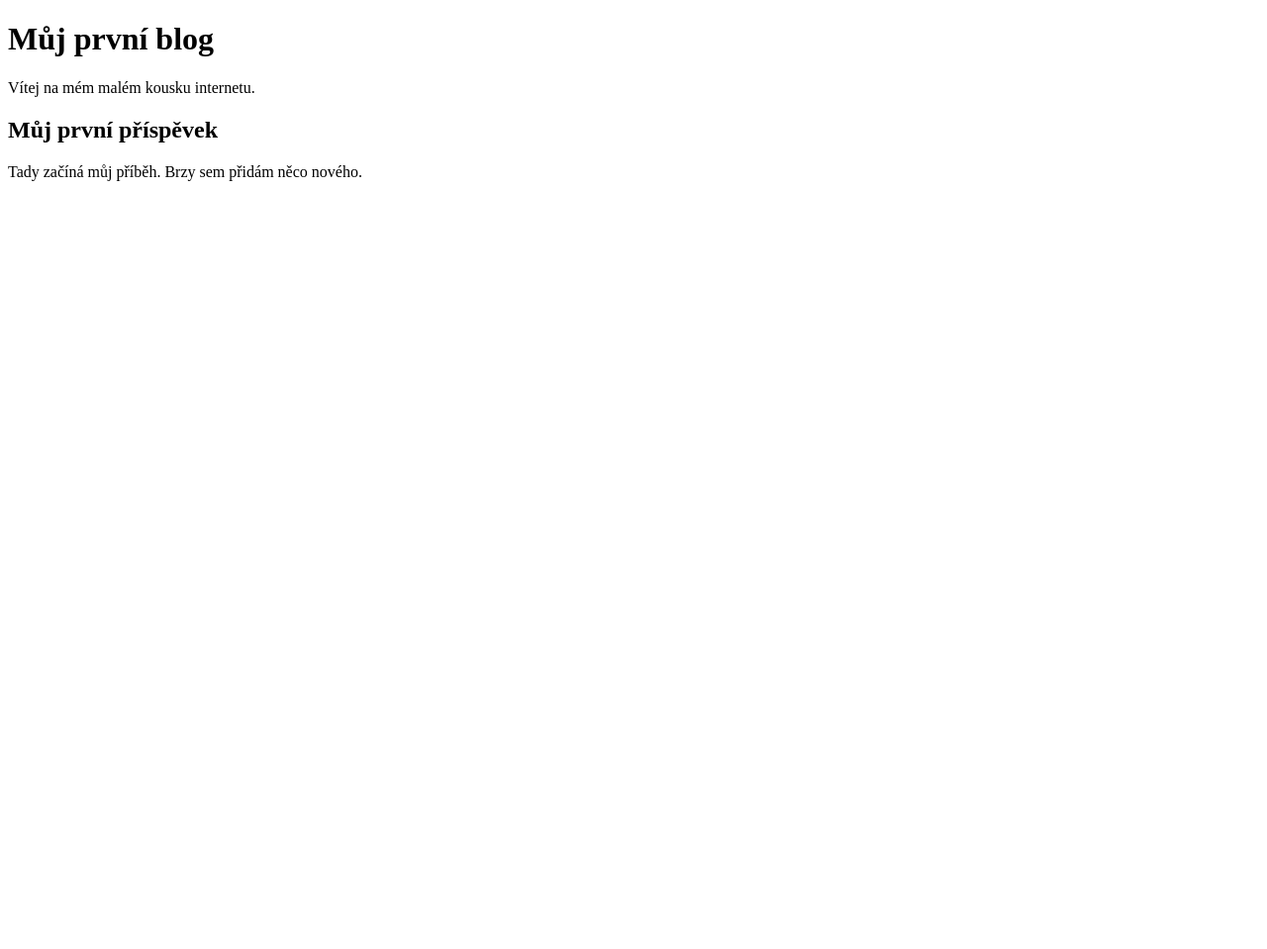
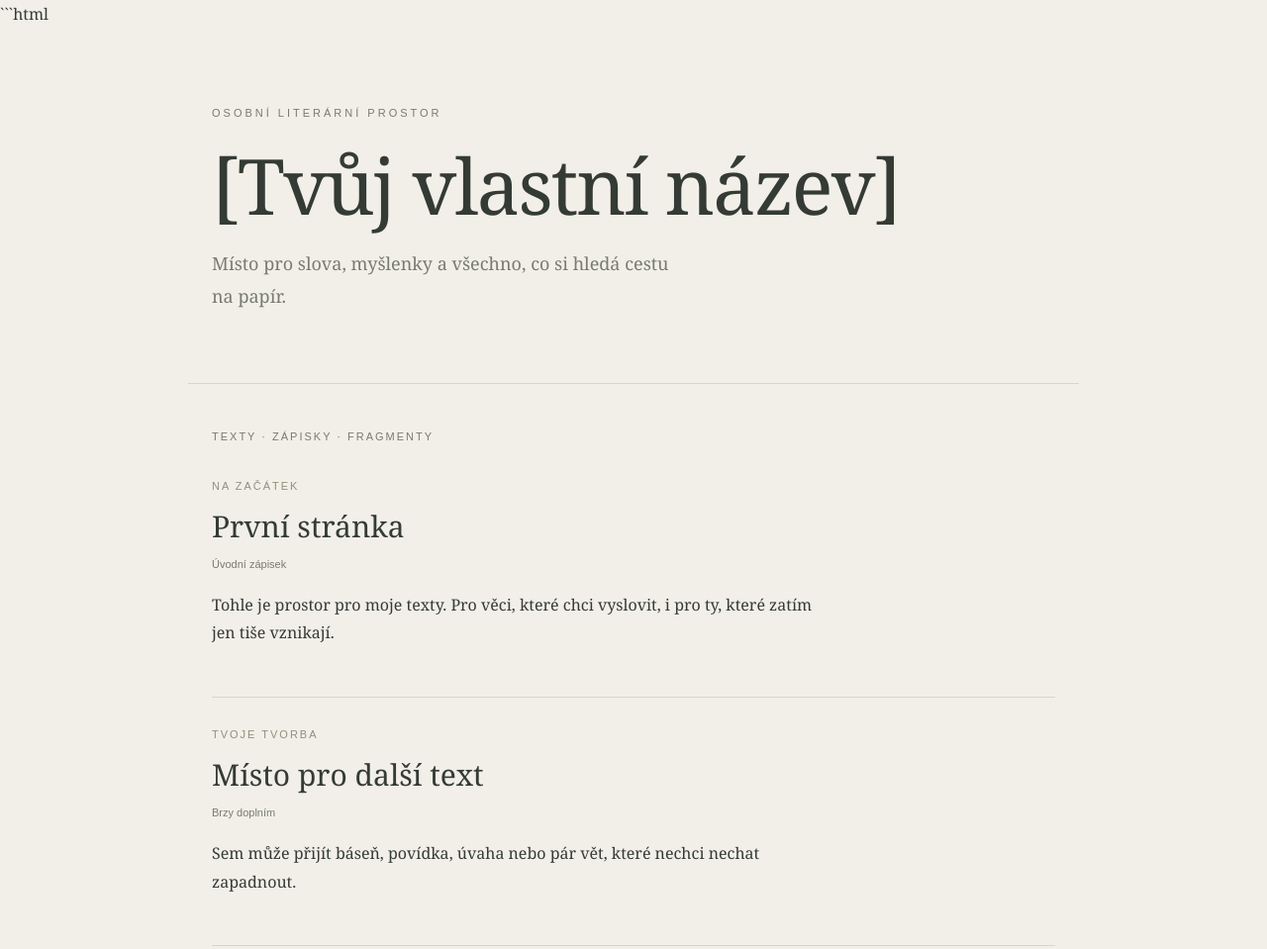
Before and after one commit to zofiecerovska/Muj-blog, a plain HTML site: page index.html in a window 1280 px wide. Shown: the top 959 px of the page at 99% size. Before the commit the page ends 800 px from the top, so only its background shows below. Drawn offline with Linux system fonts and the light colour scheme.

Commit message:
Update title and structure of index.html

````diff
--- a/index.html
+++ b/index.html
@@ -1,15 +1,153 @@
+```html
 <!DOCTYPE html>
 <html lang="cs">
 <head>
   <meta charset="UTF-8">
   <meta name="viewport" content="width=device-width, initial-scale=1.0">
-  <title>Můj blog</title>
+  <title>Můj literární prostor</title>
+  <style>
+    :root {
+      --paper: #f2efe8;
+      --ink: #343b35;
+      --muted: #777b70;
+      --accent: #8b927d;
+      --line: #d8d5ca;
+    }
+
+    * { box-sizing: border-box; }
+
+    body {
+      margin: 0;
+      background: var(--paper);
+      color: var(--ink);
+      font-family: Georgia, "Times New Roman", serif;
+      line-height: 1.8;
+    }
+
+    header {
+      padding: 76px 24px 54px;
+      max-width: 900px;
+      margin: auto;
+      border-bottom: 1px solid var(--line);
+    }
+
+    .small {
+      color: var(--muted);
+      font-family: Arial, sans-serif;
+      font-size: 11px;
+      letter-spacing: 3px;
+      text-transform: uppercase;
+    }
+
+    h1 {
+      font-size: clamp(42px, 9vw, 78px);
+      font-weight: normal;
+      line-height: 1.05;
+      margin: 22px 0;
+      letter-spacing: -2px;
+    }
+
+    .intro {
+      color: var(--muted);
+      font-size: 18px;
+      max-width: 480px;
+    }
+
+    main {
+      max-width: 900px;
+      padding: 44px 24px 90px;
+      margin: auto;
+    }
+
+    .section-label {
+      color: var(--muted);
+      font-family: Arial, sans-serif;
+      font-size: 11px;
+      letter-spacing: 2px;
+      text-transform: uppercase;
+      margin-bottom: 30px;
+    }
+
+    article {
+      padding: 28px 0 34px;
+      border-bottom: 1px solid var(--line);
+    }
+
+    article:first-of-type { padding-top: 0; }
+
+    .category {
+      color: var(--accent);
+      font-family: Arial, sans-serif;
+      font-size: 11px;
+      letter-spacing: 2px;
+      text-transform: uppercase;
+    }
+
+    h2 {
+      font-size: 30px;
+      font-weight: normal;
+      line-height: 1.3;
+      margin: 10px 0;
+    }
+
+    .date {
+      font-family: Arial, sans-serif;
+      font-size: 11px;
+      color: var(--muted);
+    }
+
+    article p { max-width: 620px; }
+
+    footer {
+      border-top: 1px solid var(--line);
+      padding: 25px 24px 40px;
+      text-align: center;
+      color: var(--muted);
+      font-size: 13px;
+    }
+
+    ::selection {
+      background: #d6d8cb;
+      color: var(--ink);
+    }
+  </style>
 </head>
 <body>
-  <h1>Můj první blog</h1>
-  <p>Vítej na mém malém kousku internetu.</p>
+  <header>
+    <div class="small">Osobní literární prostor</div>
+    <h1>[Tvůj vlastní název]</h1>
+    <p class="intro">
+      Místo pro slova, myšlenky a všechno, co si hledá cestu na papír.
+    </p>
+  </header>
 
-  <h2>Můj první příspěvek</h2>
-  <p>Tady začíná můj příběh. Brzy sem přidám něco nového.</p>
+  <main>
+    <div class="section-label">Texty · zápisky · fragmenty</div>
+
+    <article>
+      <div class="category">Na začátek</div>
+      <h2>První stránka</h2>
+      <div class="date">Úvodní zápisek</div>
+      <p>
+        Tohle je prostor pro moje texty. Pro věci, které chci
+        vyslovit, i pro ty, které zatím jen tiše vznikají.
+      </p>
+    </article>
+
+    <article>
+      <div class="category">Tvoje tvorba</div>
+      <h2>Místo pro další text</h2>
+      <div class="date">Brzy doplním</div>
+      <p>
+        Sem může přijít báseň, povídka, úvaha nebo pár vět,
+        které nechci nechat zapadnout.
+      </p>
+    </article>
+  </main>
+
+  <footer>
+    Vytvořeno z vlastních slov.
+  </footer>
 </body>
 </html>
+```
````
